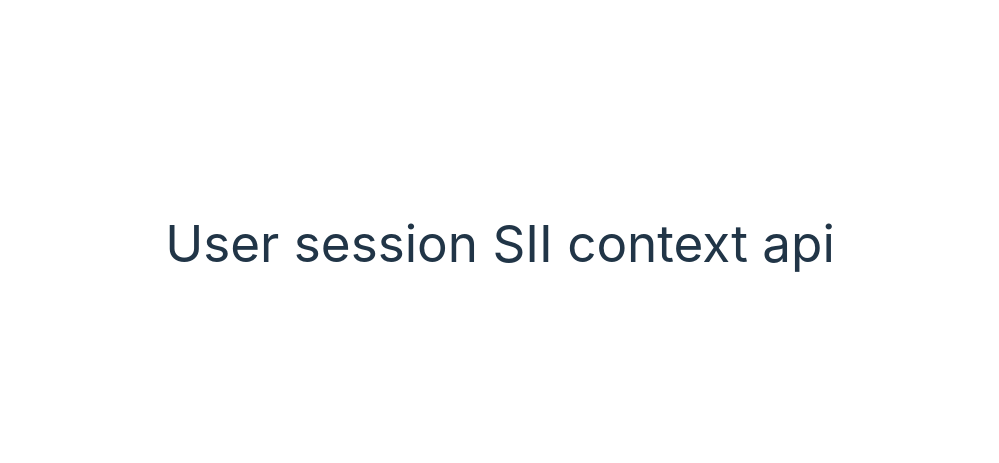
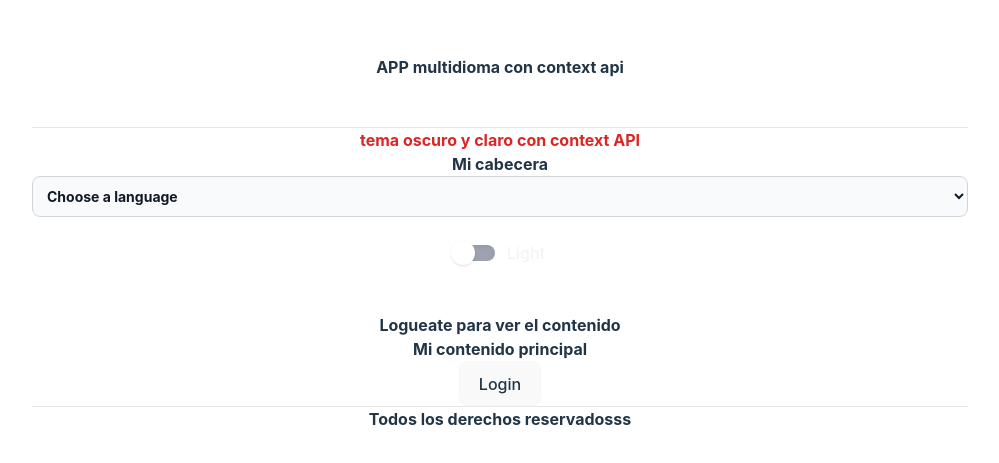
Before and after one commit to JohnRodriguezM/context-vs-no-context, a React (Vite) app: page /userSessionWithContext in a window 1280 px wide. Shown: the part 157-620 px from the top of the page, without its empty margins (140-1139 px from the left). Built offline with nearby package versions, Linux system fonts and the light colour scheme.

Commit message:
context complete

```diff
--- a/src/components/contextComponents/MainContext.tsx
+++ b/src/components/contextComponents/MainContext.tsx
@@ -2,7 +2,7 @@ import React, { FC, useContext } from "react";
 //*types
 import { MainProps } from "../types.services";
 import { ThemeContext } from "../../context/ThemeContext";
-import { LanguageContext} from "../../context/LanguageContext"
+import { LanguageContext } from "../../context/LanguageContext";
 
 export const MainContext: FC<MainProps> = ({
   title,
@@ -10,7 +10,6 @@ export const MainContext: FC<MainProps> = ({
   ...props
 }: any) => {
   const { theme } = useContext(ThemeContext);
-  const {welcomeUser, welcome, content} = useContext(LanguageContext);
 
   return (
     <main className={theme}>
--- /dev/null
+++ b/src/context/LoginUserContext.tsx
@@ -0,0 +1,23 @@
+import { useState, createContext } from "react";
+
+export const AuthContext = createContext({
+  auth: false,
+  handleAuth: () => {},
+});
+
+export const AuthProvider = ({ children }: any) => {
+  const [auth, setAuth] = useState(false);
+
+  const handleAuth = () => {
+    setAuth(!auth);
+  };
+
+  const authValues = {
+    auth,
+    handleAuth,
+  };
+
+  return (
+    <AuthContext.Provider value={authValues}>{children}</AuthContext.Provider>
+  );
+};
--- a/src/pages/MultipleLanguage/SIContextApi.tsx
+++ b/src/pages/MultipleLanguage/SIContextApi.tsx
@@ -2,45 +2,27 @@ import React, { useState, FC, useContext } from "react";
 import { FooterContext } from "../../components/contextComponents/FooterContext";
 import { HeaderContext } from "../../components/contextComponents/HeaderContext";
 import { MainContext } from "../../components/contextComponents/MainContext";
-import { ThemeProvider } from "../../context/ThemeContext";
 import {
-  LanguageProvider,
   LanguageContext,
 } from "../../context/LanguageContext";
-/*import {translationContext} from './MultipleLanguage.services'*/
-/*
-const initialTheme = "invert-0";
-const initalLanguage = "es";*/
 
 export const SIContextApi = () => {
-  /*const [language, setLanguage] = useState(initalLanguage);
-  const { mainTitle, header: {title, titleInitial}, main: {welcome, content,welcomeUser}, footer: {copy} } = translationContext[language];*/
-
   const { mainTitle, welcome, welcomeUser, content } =
     useContext(LanguageContext);
 
   return (
-    <LanguageProvider value={{
-      mainTitle,
-      welcome,
-      welcomeUser,
-      content,
-    }}>
-      <ThemeProvider>
     <div className={` text-base font-bold`}>
       <h2>{mainTitle}</h2> <br />
       <br />
+      <hr />
       <HeaderContext />
-          <hr />
-
+      <MainContext>
+        <h2>{welcomeUser}</h2>
+        <p className="text-white">{content}</p>
         <h2 className="text-white">{welcome}</h2>
-                {/*<h2>{welcomeUser}</h2>
-                <p className="text-white">{content}</p>*/}
-
+      </MainContext>
       <hr />
       <FooterContext />
     </div>
-      </ThemeProvider>
-    </LanguageProvider>
   );
 };
--- a/src/pages/UserSession/IncludeContext.tsx
+++ b/src/pages/UserSession/IncludeContext.tsx
@@ -1,9 +1,37 @@
-import React from 'react'
+import React, { useState, FC, useContext } from "react";
+import { FooterContext } from "../../components/contextComponents/FooterContext";
+import { HeaderContext } from "../../components/contextComponents/HeaderContext";
+import { MainContext } from "../../components/contextComponents/MainContext";
+import { LanguageContext } from "../../context/LanguageContext";
+import { AuthContext } from "../../context/LoginUserContext";
 
 export const IncludeContext = () => {
+  const { mainTitle, welcome, welcomeUser, content } =
+    useContext(LanguageContext);
+
+  const { auth, handleAuth } = useContext(AuthContext);
   return (
-    <div>
-       <h1>User session SII context api</h1>
+    <div className={` text-base font-bold`}>
+      <h2>{mainTitle}</h2> <br />
+      <br />
+      <hr />
+      <HeaderContext />
+      <MainContext>
+        {auth ? (
+          <>
+            <h3>{welcomeUser}</h3>
+            <button onClick={handleAuth}>Logout</button>
+          </>
+        ) : (
+          <>
+            <h3>{welcome}</h3>
+            <p>{content}</p>
+            <button onClick={handleAuth}>Login</button>
+          </>
+        )}
+      </MainContext>
+      <hr />
+      <FooterContext />
     </div>
-  )
-}
+  );
+};
```
Also changed, not shown: src/App.tsx (+18 -2 lines), src/main.tsx (+10 -7 lines). Lines whose indentation alone changed are shown as unchanged.
